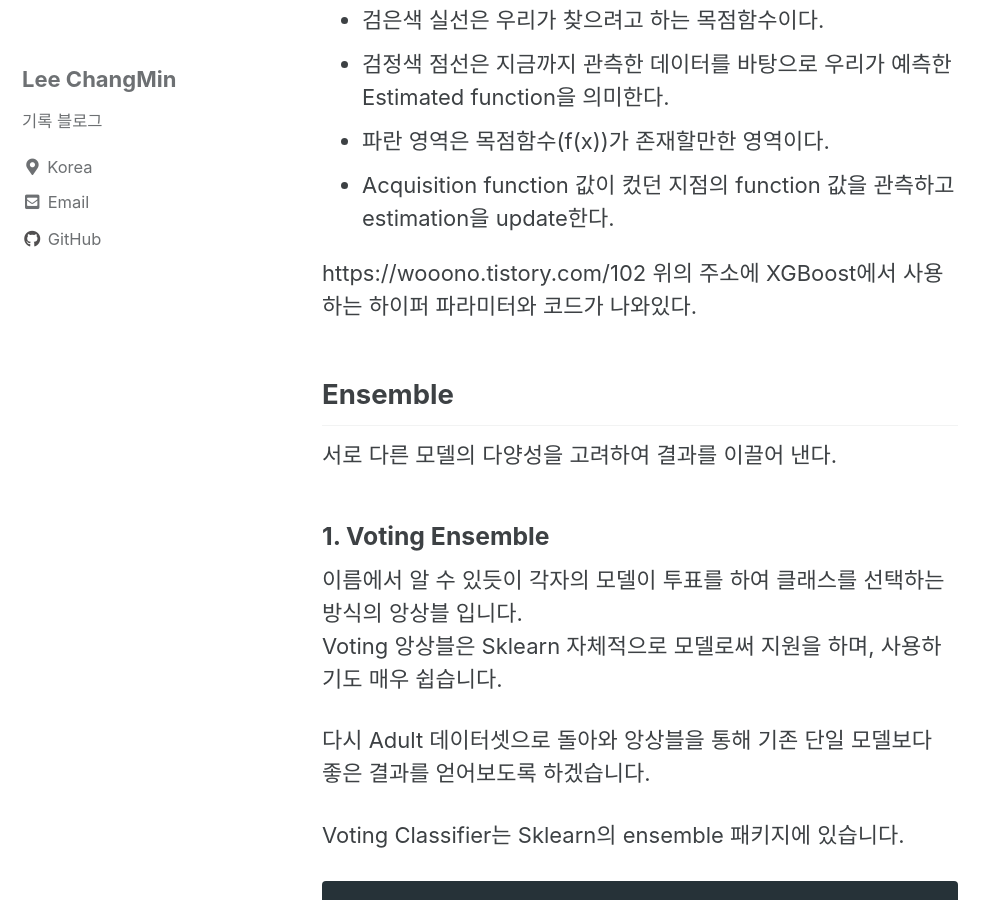
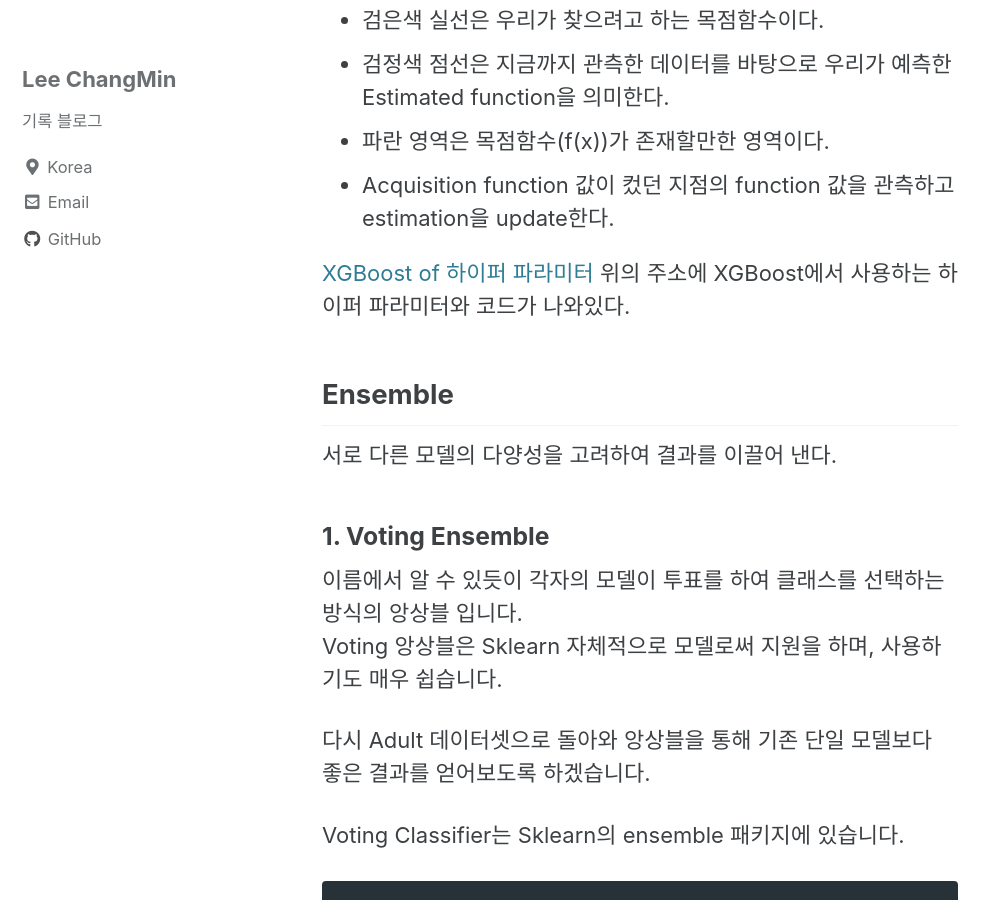
Before and after one commit to changmin2/changmin2.github.io, a Jekyll site: the page built from _posts/머신러닝/2021-07-11-머신러닝(6).md, in a window 1280 px wide and 900 px high, scrolled down 4058 px. Shown: the whole window, without its empty margins (0-998 px from the left). Built offline with Jekyll 4.4.1, drawn with Linux system fonts in a browser that asks for light colours; cached includes are drawn as plain includes; comment, search, counter and statistics services are not loaded.

Commit message:
링크수정

```diff
--- a/_posts/머신러닝/2021-07-11-머신러닝(6).md
+++ b/_posts/머신러닝/2021-07-11-머신러닝(6).md
@@ -94,7 +94,7 @@ Grid는 시간이 오래걸린다는 단점이 있고 Random은 정확도가 다
 - 파란 영역은 목점함수(f(x))가 존재할만한 영역이다.
 - Acquisition function 값이 컸던 지점의 function 값을 관측하고 estimation을 update한다.
 
-https://wooono.tistory.com/102
+[XGBoost of 하이퍼 파라미터](https://wooono.tistory.com/102)
 위의 주소에 XGBoost에서 사용하는 하이퍼 파라미터와 코드가 나와있다.
 
 ## Ensemble
```
